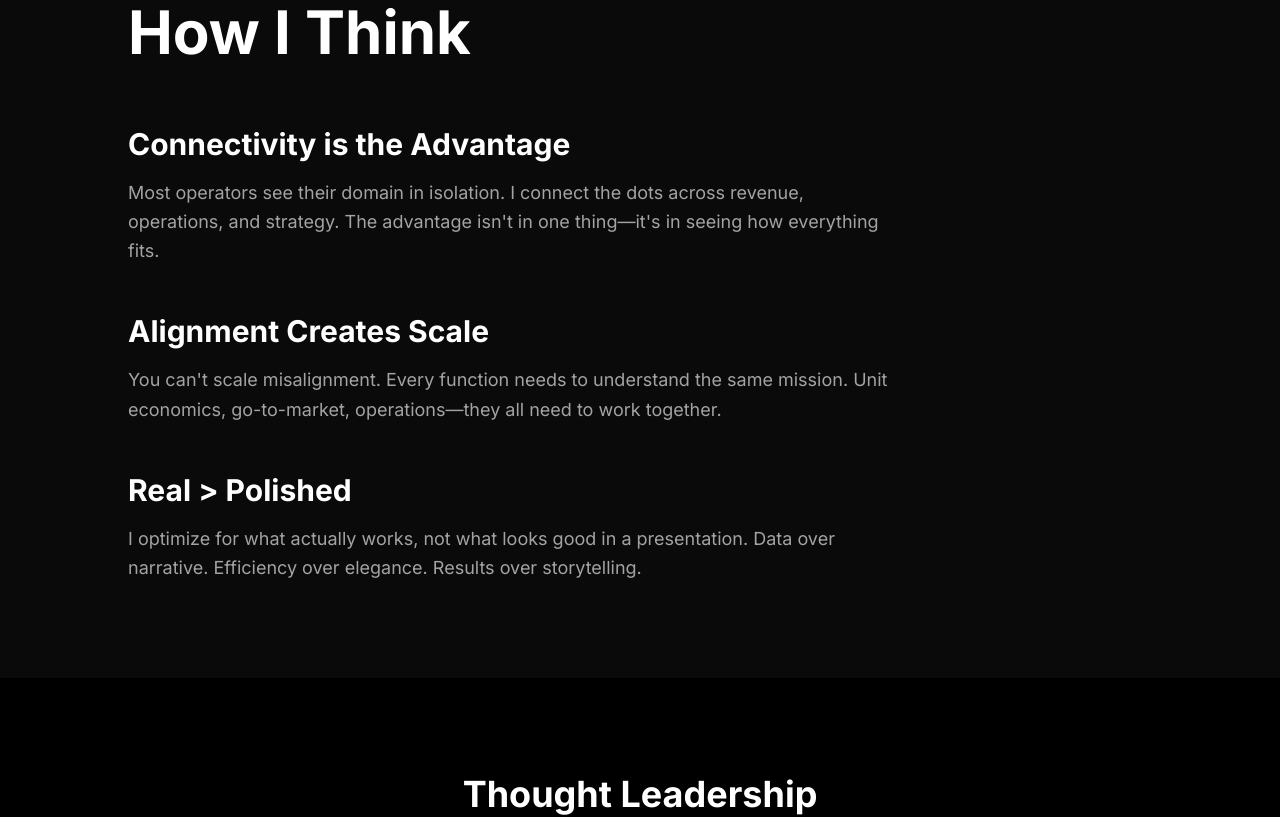
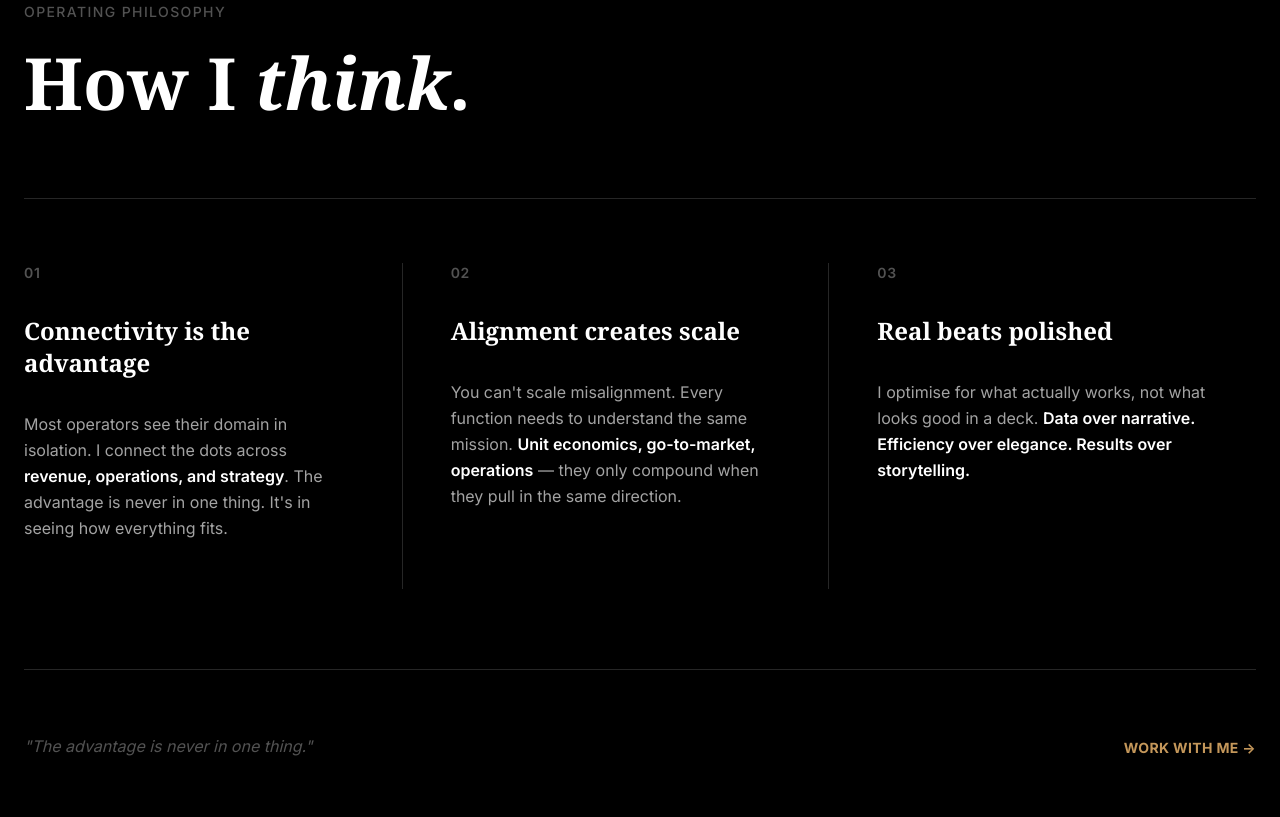
Before and after one commit to letsnavigatebmw/brandonmweaver, a React (Vite) app: page / in a window 1280 px wide. Shown: the part 5480-6297 px from the top of the page. Built offline with nearby package versions, Linux system fonts and the light colour scheme.

Commit message:
Redesign Differentiator section: 3-column operating philosophy layout matching design

```diff
--- a/src/components/Differentiator.jsx
+++ b/src/components/Differentiator.jsx
@@ -1,37 +1,76 @@
 export default function Differentiator() {
   const principles = [
     {
-      title: 'Connectivity is the Advantage',
-      description: 'Most operators see their domain in isolation. I connect the dots across revenue, operations, and strategy. The advantage isn\'t in one thing—it\'s in seeing how everything fits.',
+      number: '01',
+      title: 'Connectivity is the advantage',
+      keyPoints: ['Most operators see their domain in isolation. I connect the dots across ', 'revenue, operations, and strategy', '. The advantage is never in one thing. It\'s in seeing how everything fits.'],
     },
     {
-      title: 'Alignment Creates Scale',
-      description: 'You can\'t scale misalignment. Every function needs to understand the same mission. Unit economics, go-to-market, operations—they all need to work together.',
+      number: '02',
+      title: 'Alignment creates scale',
+      keyPoints: ['You can\'t scale misalignment. Every function needs to understand the same mission. ', 'Unit economics, go-to-market, operations', ' — they only compound when they pull in the same direction.'],
     },
     {
-      title: 'Real > Polished',
-      description: 'I optimize for what actually works, not what looks good in a presentation. Data over narrative. Efficiency over elegance. Results over storytelling.',
+      number: '03',
+      title: 'Real beats polished',
+      keyPoints: ['I optimise for what actually works, not what looks good in a deck. ', 'Data over narrative. Efficiency over elegance. Results over storytelling.'],
     },
   ]
 
   return (
-    <section id="differentiator" className="py-24 px-6 bg-gray-950">
-      <div className="max-w-5xl mx-auto">
-        <h2 className="text-5xl md:text-6xl font-bold mb-16 text-white">
-          How I Think
-        </h2>
+    <section id="differentiator" className="py-24 px-6 bg-black">
+      <div className="max-w-7xl mx-auto">
+        {/* Header */}
+        <div className="mb-20">
+          <p className="text-gray-600 text-sm uppercase tracking-widest font-medium mb-6">
+            Operating Philosophy
+          </p>
+          <h2 className="text-6xl md:text-7xl font-serif text-white">
+            How I <span className="italic">think</span>.
+          </h2>
+        </div>
 
-        <div className="space-y-12">
+        {/* Divider */}
+        <div className="w-full h-px bg-gray-800 mb-16" />
+
+        {/* 3-Column Grid */}
+        <div className="grid md:grid-cols-3 gap-12 mb-20">
           {principles.map((principle, index) => (
-            <div key={index} className="space-y-4">
-              <h3 className="text-3xl font-bold text-white">
+            <div key={index} className="space-y-8 pb-12 md:border-r md:border-gray-800 md:last:border-r-0 md:pr-12">
+              {/* Number */}
+              <p className="text-gray-600 text-sm font-semibold uppercase tracking-wider">
+                {principle.number}
+              </p>
+
+              {/* Title */}
+              <h3 className="text-3xl md:text-2xl font-serif text-white leading-tight">
                 {principle.title}
               </h3>
-              <p className="text-lg text-gray-400 max-w-3xl leading-relaxed">
-                {principle.description}
+
+              {/* Description */}
+              <p className="text-base text-gray-400 leading-relaxed">
+                {principle.keyPoints[0]}
+                <span className="text-white font-semibold">{principle.keyPoints[1]}</span>
+                {principle.keyPoints[2]}
               </p>
             </div>
           ))}
+        </div>
+
+        {/* Bottom Divider */}
+        <div className="w-full h-px bg-gray-800 mb-16" />
+
+        {/* Quote & CTA */}
+        <div className="flex flex-col md:flex-row md:justify-between md:items-end gap-8">
+          <p className="text-gray-600 italic text-base max-w-lg">
+            "The advantage is never in one thing."
+          </p>
+          <a
+            href="#contact"
+            className="text-gold-400 font-bold uppercase tracking-wide text-sm hover:text-gold-300 transition-colors"
+          >
+            Work with me →
+          </a>
         </div>
       </div>
     </section>
```
